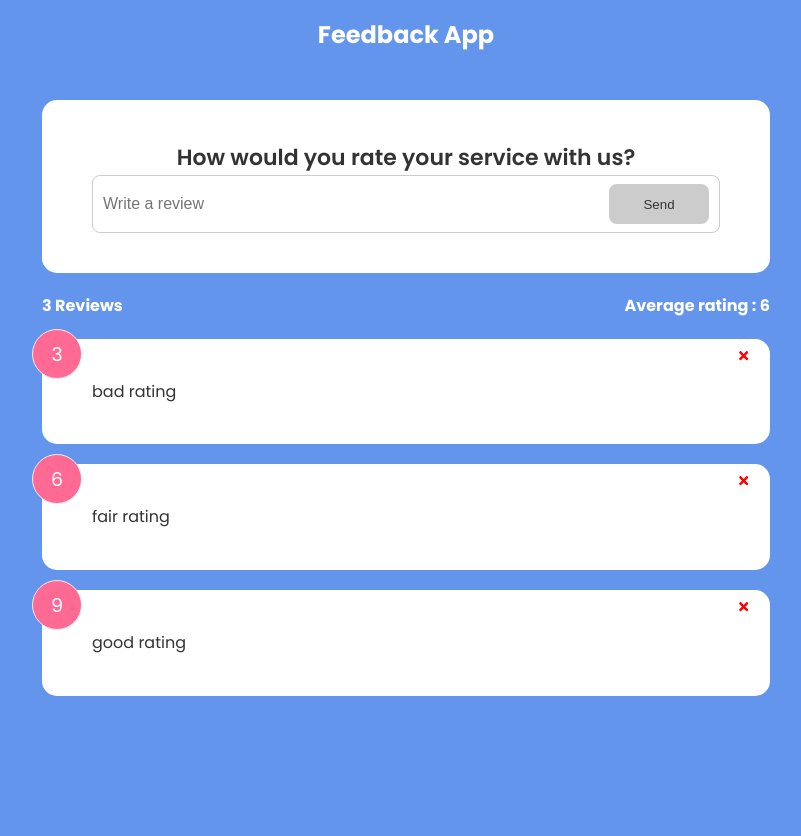
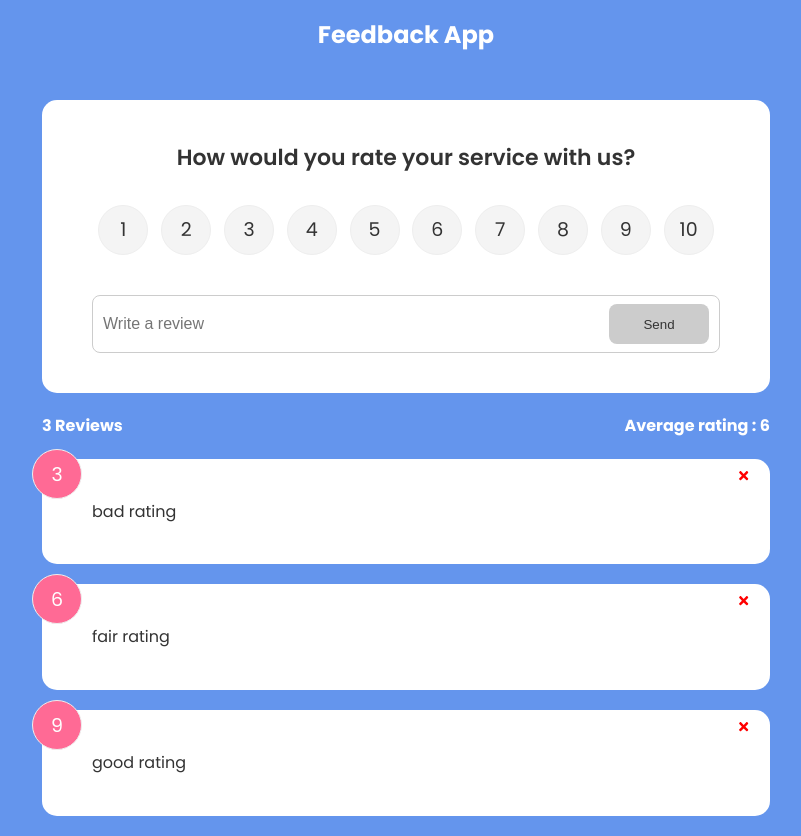
Before and after one commit to carinyperez/feedback-app, a React (Create React App) app: page / in a window 1280 px wide. Shown: the whole page, without its empty margins (234-1035 px from the left). Before the commit the page ends 800 px from the top, so only its background shows below. Built offline with nearby package versions, Linux system fonts and the light colour scheme.

Commit message:
feat: add a rating input with radio buttons and a function to submit feedback

```diff
--- a/src/App.js
+++ b/src/App.js
@@ -4,6 +4,7 @@ import {useState} from 'react';
 import FeedbackData from './data/FeedbackData';
 import FeedbackStats from './components/FeedbackStats';
 import FeedbackForm from './components/FeedbackForm';
+import {v4 as uuidv4} from 'uuid';
 
 
 export default function App() {
@@ -13,11 +14,20 @@ export default function App() {
 		window.confirm('Are you sure you want to delete') && setFeedback(feedback.filter(item => item.id !== id))
 	}
 
+	const handleSubmitFeedback = (text, rating) => {
+		const newFeedback = {
+			id: uuidv4(),
+			rating,
+			text,
+		}
+		setFeedback([newFeedback, ...feedback])
+	}
+
 	return (
 		<>
 			<Header />
 			<div className='container'>
-				<FeedbackForm/>
+				<FeedbackForm handleSubmitFeedback={handleSubmitFeedback}/>
 				<FeedbackStats feedback={feedback}/>
 				<FeedbackList feedback={feedback} handleDelete={handleDelete}/>
 			</div>
--- a/src/components/FeedbackForm.jsx
+++ b/src/components/FeedbackForm.jsx
@@ -1,27 +1,42 @@
 import {useState} from 'react';
 import Card from './Card';
 import Button from './Button';
+import RatingInput from './RatingInput';
 
-const FeedbackForm = () => {
+const FeedbackForm = ({handleSubmitFeedback}) => {
 	const [review, setReview] = useState('');
 	const [btnDisabled, setbtnDisabled] = useState(true);
 	const [validation, setValidation] = useState('');
+	const [rating, setRating] = useState()
 
 	const submitReview = (e) => {
-		setReview(e.target.value);
 		if(review.length >= 10) {
 			setbtnDisabled(false);
 			setValidation(null);
 		} else {
 			setValidation('Text must be at least 10 characters')
 		}
+		setReview(e.target.value);
+	}
+
+	const handleSubmit = (e) => {
+		e.preventDefault();
+		if(!rating) {
+			setValidation('Review must have a rating')
+		}
+		if(rating && review && review.length >= 10) {
+			handleSubmitFeedback(review, rating)
+			setReview('');
+			setValidation(null);
+		}
+
 	}
 
 	return (
 		<Card>
-			<form>
+			<form onSubmit={handleSubmit}>
 				<h2>How would you rate your service with us?</h2>
-				{/* @todo rating select component */}
+				<RatingInput select={(selectedRating) => setRating(selectedRating)}/>
 				<div className='input-group'>
 					<input  onChange={submitReview} type='text' placeholder='Write a review' value={review}></input>
 					<Button isDisabled={btnDisabled} type='submit' buttonType='secondary' >Send</Button>
--- a/src/components/FeedbackList.jsx
+++ b/src/components/FeedbackList.jsx
@@ -4,7 +4,7 @@ import PropTypes from 'prop-types';
 const propTypes = {
 	feedback: PropTypes.arrayOf(
 		PropTypes.shape({
-			id: PropTypes.number.isRequired,
+			id: PropTypes.string.isRequired,
 			text: PropTypes.string.isRequired,
 			rating: PropTypes.number.isRequired,
 		})
--- /dev/null
+++ b/src/components/RatingInput.jsx
@@ -0,0 +1,32 @@
+import {useState} from 'react';
+
+const RatingInput = ({select}) => {
+	const [selectedRating, setSelectedRating] = useState();
+
+	const handleChange = (e) => {
+		setSelectedRating(Number(e.currentTarget.value))
+		select(Number(e.currentTarget.value))
+	}
+
+	return (
+		<ul className='rating'>
+			{
+				Array.apply(null, {length: 10}).map((el, i)=>(
+				<li key={i}>
+				<input
+				type='radio'
+				id={`num ${i + 1}`}
+				name='rating'
+				value={i + 1}
+				onChange={handleChange}
+				checked={selectedRating === (i + 1)}
+				/>
+				<label htmlFor={`num ${i + 1}`}>{i + 1}</label>
+				</li>
+				))
+			}
+		</ul>
+	)
+}
+
+export default RatingInput;
--- a/src/data/FeedbackData.js
+++ b/src/data/FeedbackData.js
@@ -1,16 +1,16 @@
 const FeedbackData = [
 	{
-		id: 1,
+		id: '1',
 		rating: 3,
 		text: 'bad rating'
 	},
 	{
-		id: 2,
+		id: '2',
 		rating: 6,
 		text: 'fair rating'
 	},
 	{
-		id: 3,
+		id: '3',
 		rating: 9,
 		text: 'good rating'
 	}
```
